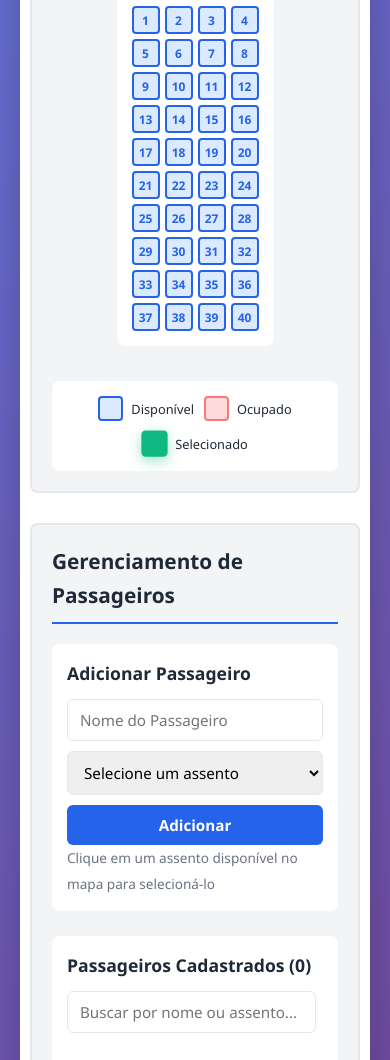
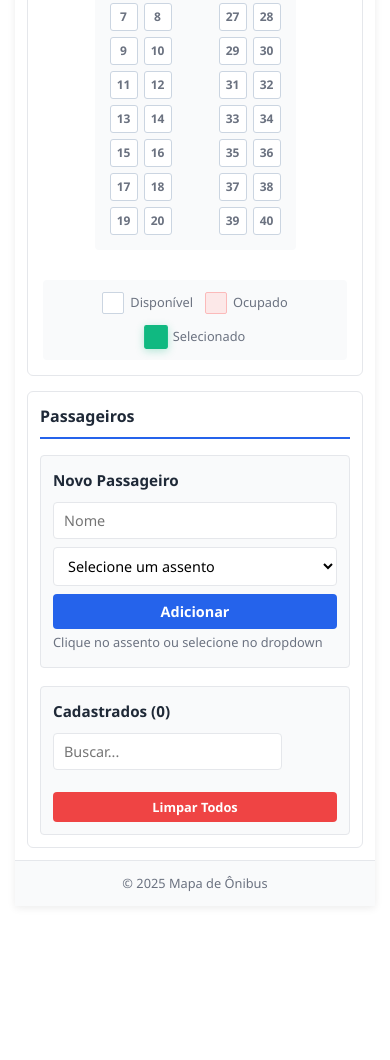
Before and after one commit to juli0cesardesigner/mapa_bus, a plain HTML site: page index.html in a window 390 px wide. Shown: the part 446-1506 px from the top of the page. After the commit the page ends 1367 px from the top, so only its background shows below. Drawn offline with Linux system fonts and the light colour scheme.

Commit message:
Atualiza o layout do gerenciador de assentos, adiciona corredor e melhora a responsividade do design

```diff
--- a/index.html
+++ b/index.html
@@ -9,8 +9,8 @@
 <body>
     <div class="container">
         <header>
-            <h1>🚌 Gerenciador de Assentos - Ônibus</h1>
-            <p class="subtitle">Gerencie a posição dos passageiros nos assentos do ônibus</p>
+            <h1>🚌 Mapa de Ônibus</h1>
+            <p class="subtitle">Gerenciador de assentos</p>
         </header>
 
         <main>
@@ -19,10 +19,12 @@
                 <section class="bus-section">
                     <div class="bus-container">
                         <div class="bus-header">
-                            <span class="bus-name">Ônibus - 40 Assentos</span>
-                            <div class="bus-stats">
-                                <span class="stat">Ocupados: <strong id="occupiedCount">0</strong></span>
-                                <span class="stat">Disponíveis: <strong id="availableCount">40</strong></span>
+                            <div>
+                                <span class="bus-name">Ônibus</span>
+                                <div class="bus-stats" style="margin-top: 6px;">
+                                    <span class="stat">Ocupados: <strong id="occupiedCount">0</strong></span>
+                                    <span class="stat">Disponíveis: <strong id="availableCount">40</strong></span>
+                                </div>
                             </div>
                         </div>
 
@@ -31,8 +33,12 @@
                                 <!-- Front of bus -->
                                 <div class="bus-front">🚗</div>
 
-                                <!-- Seat grid -->
-                                <div class="seats-grid" id="seatsGrid"></div>
+                                <!-- Seat grid with corridor -->
+                                <div class="seats-grid" id="seatsGrid">
+                                    <div class="seats-left" id="seatsLeft"></div>
+                                    <div class="corridor"></div>
+                                    <div class="seats-right" id="seatsRight"></div>
+                                </div>
 
                                 <!-- Legend -->
                                 <div class="legend">
@@ -57,16 +63,16 @@
                 <!-- Passenger Management -->
                 <section class="management-section">
                     <div class="management-panel">
-                        <h2>Gerenciamento de Passageiros</h2>
+                        <h2>Passageiros</h2>
 
                         <!-- Add Passenger Form -->
                         <div class="form-group">
-                            <h3>Adicionar Passageiro</h3>
+                            <h3>Novo Passageiro</h3>
                             <div class="input-group">
                                 <input
                                     type="text"
                                     id="passengerName"
-                                    placeholder="Nome do Passageiro"
+                                    placeholder="Nome"
                                     class="input-field"
                                 >
                                 <select id="seatSelect" class="input-field">
@@ -74,22 +80,22 @@
                                 </select>
                                 <button id="addPassengerBtn" class="btn btn-primary">Adicionar</button>
                             </div>
-                            <small class="help-text">Clique em um assento disponível no mapa para selecioná-lo</small>
+                            <small class="help-text">Clique no assento ou selecione no dropdown</small>
                         </div>
 
                         <!-- Passengers List -->
                         <div class="passengers-container">
-                            <h3>Passageiros Cadastrados (<span id="passengerCount">0</span>)</h3>
+                            <h3>Cadastrados (<span id="passengerCount">0</span>)</h3>
                             <div class="search-box">
                                 <input
                                     type="text"
                                     id="searchInput"
-                                    placeholder="Buscar por nome ou assento..."
+                                    placeholder="Buscar..."
                                     class="input-field"
                                 >
                             </div>
                             <ul id="passengerList" class="passenger-list"></ul>
-                            <button id="clearAllBtn" class="btn btn-danger btn-small">Limpar Todos</button>
+                            <button id="clearAllBtn" class="btn btn-danger btn-small" style="width: 100%;">Limpar Todos</button>
                         </div>
                     </div>
                 </section>
@@ -97,7 +103,7 @@
         </main>
 
         <footer>
-            <p>&copy; 2025 Mapa de Ônibus. Desenvolvido para gerenciamento eficiente de assentos.</p>
+            <p>&copy; 2025 Mapa de Ônibus</p>
         </footer>
     </div>
 
--- a/script.js
+++ b/script.js
@@ -20,15 +20,29 @@ document.addEventListener('DOMContentLoaded', () => {
 });
 
 /**
- * Create and render bus seats grid
+ * Create and render bus seats grid with corridor
  */
 function renderSeats() {
-    const seatsGrid = document.getElementById('seatsGrid');
-    seatsGrid.innerHTML = '';
+    const seatsLeft = document.getElementById('seatsLeft');
+    const seatsRight = document.getElementById('seatsRight');
 
-    for (let i = 1; i <= BUS_CONFIG.totalSeats; i++) {
+    seatsLeft.innerHTML = '';
+    seatsRight.innerHTML = '';
+
+    // 20 seats on each side (left and right)
+    const leftSeats = 20;
+    const rightSeats = 20;
+
+    // Render left side seats (1-20)
+    for (let i = 1; i <= leftSeats; i++) {
         const seat = createSeatElement(i);
-        seatsGrid.appendChild(seat);
+        seatsLeft.appendChild(seat);
+    }
+
+    // Render right side seats (21-40)
+    for (let i = leftSeats + 1; i <= BUS_CONFIG.totalSeats; i++) {
+        const seat = createSeatElement(i);
+        seatsRight.appendChild(seat);
     }
 }
 
--- a/styles.css
+++ b/styles.css
@@ -10,62 +10,65 @@
     --secondary-color: #10b981;
     --danger-color: #ef4444;
     --warning-color: #f59e0b;
-    --bg-color: #f3f4f6;
+    --bg-color: #f9fafb;
     --text-dark: #1f2937;
     --text-light: #6b7280;
     --border-color: #e5e7eb;
-    --seat-size: 35px;
-    --seat-gap: 8px;
+    --seat-size: 40px;
+    --seat-gap: 12px;
+    --corridor-width: 50px;
 }
 
 body {
     font-family: 'Segoe UI', Tahoma, Geneva, Verdana, sans-serif;
-    background: linear-gradient(135deg, #667eea 0%, #764ba2 100%);
+    background: #ffffff;
     color: var(--text-dark);
     line-height: 1.6;
     min-height: 100vh;
-    padding: 20px;
+    padding: 15px;
 }
 
 .container {
-    max-width: 1200px;
+    max-width: 1400px;
     margin: 0 auto;
     background: white;
-    border-radius: 12px;
-    box-shadow: 0 20px 60px rgba(0, 0, 0, 0.3);
+    border-radius: 8px;
+    box-shadow: 0 2px 8px rgba(0, 0, 0, 0.08);
     overflow: hidden;
 }
 
 /* Header */
 header {
-    background: linear-gradient(135deg, #667eea 0%, #764ba2 100%);
-    color: white;
-    padding: 30px 20px;
+    background: white;
+    color: var(--text-dark);
+    padding: 20px;
+    border-bottom: 1px solid var(--border-color);
     text-align: center;
 }
 
 header h1 {
-    font-size: 2.5rem;
-    margin-bottom: 10px;
+    font-size: 1.8rem;
+    margin-bottom: 5px;
+    font-weight: 600;
 }
 
 .subtitle {
-    font-size: 1.1rem;
-    opacity: 0.95;
+    font-size: 0.95rem;
+    color: var(--text-light);
 }
 
 /* Main Content */
 main {
-    padding: 30px 20px;
+    padding: 20px;
 }
 
 .content-wrapper {
     display: grid;
-    grid-template-columns: 2fr 1fr;
-    gap: 30px;
+    grid-template-columns: 1fr 280px;
+    gap: 25px;
 }
 
-/* Bus Section */
+/* Bus Section - Minimalista */
 .bus-section {
     display: flex;
     justify-content: center;
@@ -73,7 +76,7 @@ main {
 
 .bus-container {
     width: 100%;
-    max-width: 500px;
+    max-width: 700px;
 }
 
 .bus-header {
@@ -81,115 +84,163 @@ main {
     justify-content: space-between;
     align-items: center;
     margin-bottom: 20px;
-    padding-bottom: 15px;
-    border-bottom: 2px solid var(--border-color);
+    padding-bottom: 12px;
+    border-bottom: 1px solid var(--border-color);
 }
 
 .bus-name {
-    font-size: 1.3rem;
+    font-size: 1.2rem;
     font-weight: 600;
     color: var(--text-dark);
 }
 
 .bus-stats {
     display: flex;
-    gap: 20px;
+    gap: 15px;
 }
 
 .stat {
-    font-size: 0.95rem;
+    font-size: 0.9rem;
     color: var(--text-light);
 }
 
 .stat strong {
     color: var(--text-dark);
-    margin-left: 5px;
+    margin-left: 4px;
+    font-weight: 600;
 }
 
 /* Bus Layout */
 .bus-layout {
-    background: var(--bg-color);
+    background: white;
     padding: 20px;
-    border-radius: 8px;
-    border: 2px solid var(--border-color);
+    border: 1px solid var(--border-color);
+    border-radius: 6px;
 }
 
 .bus-body {
     display: flex;
     flex-direction: column;
     align-items: center;
-    gap: 20px;
+    gap: 15px;
 }
 
 .bus-front {
-    font-size: 3rem;
+    font-size: 2.5rem;
     text-align: center;
-    margin-bottom: 10px;
+    margin-bottom: 5px;
 }
 
-/* Seats Grid */
+/* Seats Grid com Corredor */
 .seats-grid {
-    display: grid;
-    grid-template-columns: repeat(4, var(--seat-size));
+    display: flex;
     gap: var(--seat-gap);
     padding: 15px;
-    background: white;
-    border-radius: 8px;
+    background: var(--bg-color);
+    border-radius: 4px;
     justify-content: center;
+    align-items: center;
 }
 
+/* Lado esquerdo (2 colunas) */
+.seats-left {
+    display: grid;
+    grid-template-columns: repeat(2, var(--seat-size));
+    gap: var(--seat-gap);
+}
+
+/* Lado direito (2 colunas) */
+.seats-right {
+    display: grid;
+    grid-template-columns: repeat(2, var(--seat-size));
+    gap: var(--seat-gap);
+}
+
+/* Corredor do ônibus */
+.corridor {
+    width: var(--corridor-width);
+    background: linear-gradient(90deg, #e5e7eb 0%, #f3f4f6 50%, #e5e7eb 100%);
+    border-left: 2px solid #d1d5db;
+    border-right: 2px solid #d1d5db;
+    display: flex;
+    align-items: center;
+    justify-content: center;
+    position: relative;
+    border-radius: 2px;
+}
+
+.corridor::before {
+    content: '';
+    position: absolute;
+    top: 0;
+    bottom: 0;
+    left: 50%;
+    transform: translateX(-50%);
+    width: 2px;
+    background: repeating-linear-gradient(
+        to bottom,
+        #d1d5db 0px,
+        #d1d5db 10px,
+        transparent 10px,
+        transparent 20px
+    );
+}
+
+/* Seat */
 .seat {
     width: var(--seat-size);
     height: var(--seat-size);
-    border: 2px solid var(--border-color);
-    border-radius: 4px;
+    border: 1.5px solid var(--border-color);
+    border-radius: 3px;
     display: flex;
     align-items: center;
     justify-content: center;
-    font-weight: bold;
+    font-weight: 600;
     font-size: 0.75rem;
     cursor: pointer;
-    transition: all 0.3s ease;
+    transition: all 0.2s ease;
     background: white;
+    user-select: none;
 }
 
 .seat-available {
-    background: #dbeafe;
-    border-color: var(--primary-color);
-    color: var(--primary-color);
+    background: white;
+    border-color: #cbd5e1;
+    color: var(--text-light);
 }
 
 .seat-available:hover {
-    background: var(--primary-color);
-    color: white;
-    transform: scale(1.1);
-    box-shadow: 0 4px 12px rgba(37, 99, 235, 0.4);
+    background: #eff6ff;
+    border-color: var(--primary-color);
+    color: var(--primary-color);
+    transform: scale(1.08);
+    box-shadow: 0 2px 6px rgba(37, 99, 235, 0.2);
 }
 
 .seat-occupied {
-    background: #fecaca;
-    border-color: var(--danger-color);
+    background: #fee2e2;
+    border-color: #fca5a5;
     color: var(--danger-color);
     cursor: not-allowed;
-    opacity: 0.7;
+    opacity: 0.75;
 }
 
 .seat-selected {
     background: var(--secondary-color);
     border-color: var(--secondary-color);
     color: white;
-    box-shadow: 0 4px 12px rgba(16, 185, 129, 0.4);
-    transform: scale(1.05);
+    box-shadow: 0 2px 8px rgba(16, 185, 129, 0.3);
+    transform: scale(1.08);
 }
 
 /* Legend */
 .legend {
     display: flex;
-    gap: 20px;
+    gap: 18px;
     margin-top: 15px;
-    padding: 15px;
-    background: white;
-    border-radius: 8px;
+    padding: 12px 15px;
+    background: var(--bg-color);
+    border-radius: 4px;
     justify-content: center;
     flex-wrap: wrap;
 }
@@ -197,14 +248,16 @@ main {
 .legend-item {
     display: flex;
     align-items: center;
-    gap: 8px;
-    font-size: 0.9rem;
+    gap: 6px;
+    font-size: 0.85rem;
+    color: var(--text-light);
 }
 
 .legend-item .seat {
-    width: 25px;
-    height: 25px;
+    width: 22px;
+    height: 22px;
     cursor: default;
+    border-radius: 2px;
 }
 
 .legend-item .seat:hover {
@@ -214,54 +267,63 @@ main {
 
 /* Management Section */
 .management-section {
-    background: var(--bg-color);
-    padding: 20px;
-    border-radius: 8px;
-    border: 2px solid var(--border-color);
+    display: flex;
+    flex-direction: column;
     height: fit-content;
+}
+
+.management-panel {
+    background: white;
+    padding: 16px;
+    border: 1px solid var(--border-color);
+    border-radius: 6px;
 }
 
 .management-panel h2 {
     color: var(--text-dark);
-    margin-bottom: 20px;
-    font-size: 1.5rem;
+    margin-bottom: 16px;
+    font-size: 1.1rem;
+    font-weight: 600;
     border-bottom: 2px solid var(--primary-color);
-    padding-bottom: 10px;
+    padding-bottom: 8px;
 }
 
 .management-panel h3 {
     color: var(--text-dark);
-    margin-bottom: 12px;
-    font-size: 1.1rem;
+    margin-bottom: 10px;
+    font-size: 0.95rem;
+    font-weight: 600;
 }
 
 /* Form Group */
 .form-group {
-    margin-bottom: 25px;
-    padding: 15px;
-    background: white;
-    border-radius: 8px;
+    margin-bottom: 18px;
+    padding: 12px;
+    background: var(--bg-color);
+    border-radius: 4px;
+    border: 1px solid var(--border-color);
 }
 
 .input-group {
     display: flex;
     flex-direction: column;
-    gap: 10px;
+    gap: 8px;
 }
 
 .input-field {
-    padding: 10px 12px;
+    padding: 8px 10px;
     border: 1px solid var(--border-color);
-    border-radius: 6px;
-    font-size: 0.95rem;
+    border-radius: 4px;
+    font-size: 0.9rem;
     font-family: inherit;
-    transition: all 0.3s ease;
+    transition: all 0.2s ease;
+    background: white;
 }
 
 .input-field:focus {
     outline: none;
     border-color: var(--primary-color);
-    box-shadow: 0 0 0 3px rgba(37, 99, 235, 0.1);
+    box-shadow: 0 0 0 2px rgba(37, 99, 235, 0.1);
 }
 
 .input-field:disabled {
@@ -271,20 +333,20 @@ main {
 }
 
 .help-text {
-    font-size: 0.85rem;
+    font-size: 0.8rem;
     color: var(--text-light);
-    margin-top: 5px;
+    margin-top: 4px;
 }
 
 /* Buttons */
 .btn {
-    padding: 10px 16px;
+    padding: 8px 14px;
     border: none;
-    border-radius: 6px;
-    font-size: 0.95rem;
+    border-radius: 4px;
+    font-size: 0.9rem;
     font-weight: 600;
     cursor: pointer;
-    transition: all 0.3s ease;
+    transition: all 0.2s ease;
     font-family: inherit;
 }
 
@@ -295,7 +357,7 @@ main {
 
 .btn-primary:hover {
     background: var(--primary-dark);
-    box-shadow: 0 4px 12px rgba(37, 99, 235, 0.4);
+    box-shadow: 0 2px 6px rgba(37, 99, 235, 0.3);
 }
 
 .btn-primary:active {
@@ -309,7 +371,7 @@ main {
 
 .btn-danger:hover {
     background: #dc2626;
-    box-shadow: 0 4px 12px rgba(239, 68, 68, 0.4);
+    box-shadow: 0 2px 6px rgba(239, 68, 68, 0.3);
 }
 
 .btn-danger:active {
@@ -317,131 +379,174 @@ main {
 }
 
 .btn-small {
-    padding: 8px 12px;
-    font-size: 0.85rem;
+    padding: 6px 10px;
+    font-size: 0.8rem;
 }
 
 /* Passengers Container */
 .passengers-container {
-    padding: 15px;
-    background: white;
-    border-radius: 8px;
+    padding: 12px;
+    background: var(--bg-color);
+    border-radius: 4px;
+    border: 1px solid var(--border-color);
 }
 
 .search-box {
-    margin: 12px 0 15px 0;
+    margin: 10px 0 12px 0;
 }
 
 .passenger-list {
     list-style: none;
-    max-height: 400px;
+    max-height: 350px;
     overflow-y: auto;
-    margin-bottom: 15px;
+    margin-bottom: 10px;
 }
 
 .passenger-item {
     display: flex;
     justify-content: space-between;
     align-items: center;
-    padding: 10px 12px;
-    background: var(--bg-color);
-    border-radius: 6px;
-    margin-bottom: 8px;
-    border-left: 4px solid var(--primary-color);
-    transition: all 0.3s ease;
+    padding: 9px 10px;
+    background: white;
+    border-radius: 4px;
+    margin-bottom: 6px;
+    border-left: 3px solid var(--primary-color);
+    transition: all 0.2s ease;
+    border: 1px solid var(--border-color);
+    border-left: 3px solid var(--primary-color);
 }
 
 .passenger-item:hover {
-    background: #e0e7ff;
-    transform: translateX(4px);
+    background: #f9fafb;
+    transform: translateX(2px);
+    box-shadow: 0 1px 3px rgba(0, 0, 0, 0.05);
 }
 
 .passenger-info {
     flex: 1;
+    min-width: 0;
 }
 
 .passenger-name {
     font-weight: 600;
     color: var(--text-dark);
+    font-size: 0.9rem;
 }
 
 .passenger-seat {
-    font-size: 0.85rem;
+    font-size: 0.8rem;
     color: var(--text-light);
-    margin-top: 3px;
+    margin-top: 2px;
 }
 
 .passenger-seat-number {
     background: var(--primary-color);
     color: white;
-    padding: 2px 8px;
-    border-radius: 4px;
+    padding: 1px 6px;
+    border-radius: 3px;
     font-weight: 600;
+    font-size: 0.75rem;
 }
 
 .btn-remove {
     background: var(--danger-color);
     color: white;
     border: none;
-    padding: 6px 10px;
-    border-radius: 4px;
+    padding: 5px 8px;
+    border-radius: 3px;
     cursor: pointer;
-    font-size: 0.8rem;
-    transition: all 0.3s ease;
+    font-size: 0.75rem;
+    transition: all 0.2s ease;
+    margin-left: 6px;
+    flex-shrink: 0;
 }
 
 .btn-remove:hover {
     background: #dc2626;
-    box-shadow: 0 2px 8px rgba(239, 68, 68, 0.3);
+    box-shadow: 0 1px 4px rgba(239, 68, 68, 0.3);
 }
 
 .empty-message {
     text-align: center;
-    padding: 20px;
+    padding: 15px;
     color: var(--text-light);
     font-style: italic;
+    font-size: 0.9rem;
 }
 
 /* Footer */
 footer {
-    background: var(--text-dark);
-    color: white;
+    background: var(--bg-color);
+    color: var(--text-light);
     text-align: center;
-    padding: 20px;
-    font-size: 0.9rem;
+    padding: 12px;
+    font-size: 0.8rem;
+    border-top: 1px solid var(--border-color);
+}
+
+/* Scrollbar Styling */
+.passenger-list::-webkit-scrollbar {
+    width: 6px;
+}
+
+.passenger-list::-webkit-scrollbar-track {
+    background: var(--bg-color);
+    border-radius: 3px;
+}
+
+.passenger-list::-webkit-scrollbar-thumb {
+    background: #d1d5db;
+    border-radius: 3px;
+}
+
+.passenger-list::-webkit-scrollbar-thumb:hover {
+    background: #9ca3af;
 }
 
 /* Responsive Design */
-@media (max-width: 768px) {
+@media (max-width: 1024px) {
     .content-wrapper {
         grid-template-columns: 1fr;
     }
 
+    :root {
+        --seat-size: 36px;
+        --seat-gap: 10px;
+        --corridor-width: 45px;
+    }
+}
+
+@media (max-width: 768px) {
     header h1 {
-        font-size: 1.8rem;
+        font-size: 1.4rem;
     }
 
     .bus-stats {
         flex-direction: column;
-        gap: 10px;
+        gap: 8px;
         align-items: flex-end;
     }
 
     :root {
-        --seat-size: 30px;
-        --seat-gap: 6px;
+        --seat-size: 32px;
+        --seat-gap: 8px;
+        --corridor-width: 40px;
     }
 
-    .seats-grid {
-        grid-template-columns: repeat(4, var(--seat-size));
+    main {
+        padding: 15px;
     }
 
     .management-panel h2 {
-        font-size: 1.3rem;
+        font-size: 1rem;
     }
 
-    .input-group {
-        flex-direction: column;
+    .legend {
+        gap: 12px;
+    }
+
+    .legend-item {
+        font-size: 0.8rem;
     }
 
     .passenger-list {
@@ -455,28 +560,25 @@ footer {
     }
 
     header {
-        padding: 20px 15px;
+        padding: 15px 12px;
     }
 
     header h1 {
-        font-size: 1.5rem;
+        font-size: 1.2rem;
     }
 
     main {
-        padding: 15px 10px;
+        padding: 12px;
+    }
+
+    .content-wrapper {
+        gap: 15px;
     }
 
     :root {
         --seat-size: 28px;
-        --seat-gap: 5px;
-    }
-
-    .legend {
-        gap: 10px;
-    }
-
-    .legend-item {
-        font-size: 0.8rem;
+        --seat-gap: 6px;
+        --corridor-width: 35px;
     }
 
     .bus-name {
@@ -484,6 +586,18 @@ footer {
     }
 
     .stat {
-        font-size: 0.85rem;
+        font-size: 0.8rem;
+    }
+
+    .management-panel {
+        padding: 12px;
+    }
+
+    .passenger-list {
+        max-height: 250px;
+    }
+
+    .bus-layout {
+        padding: 15px;
     }
 }
```
